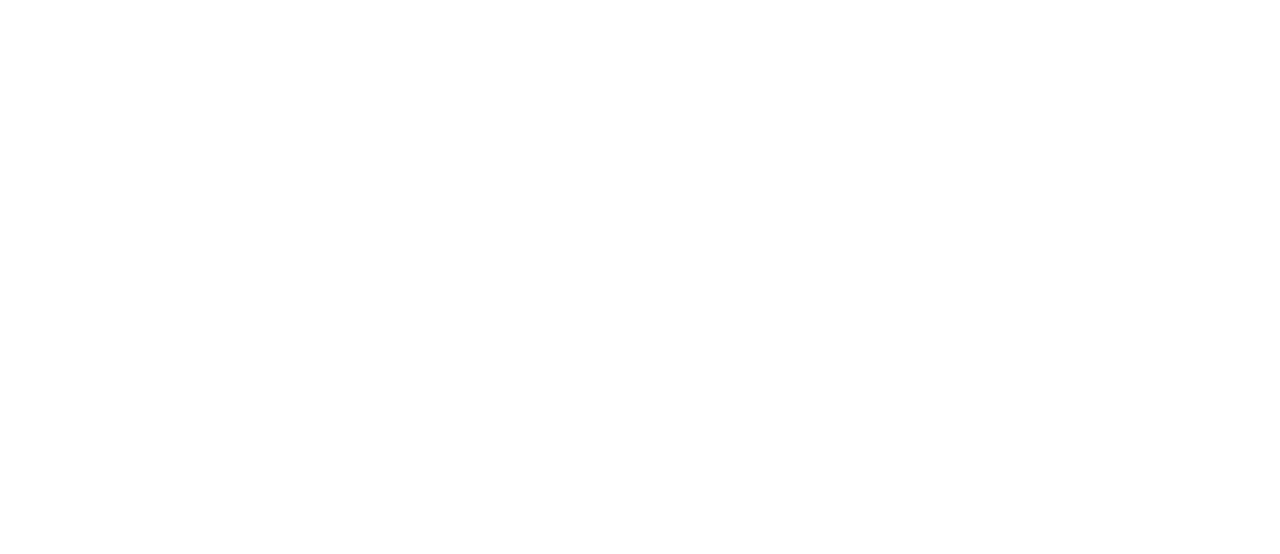
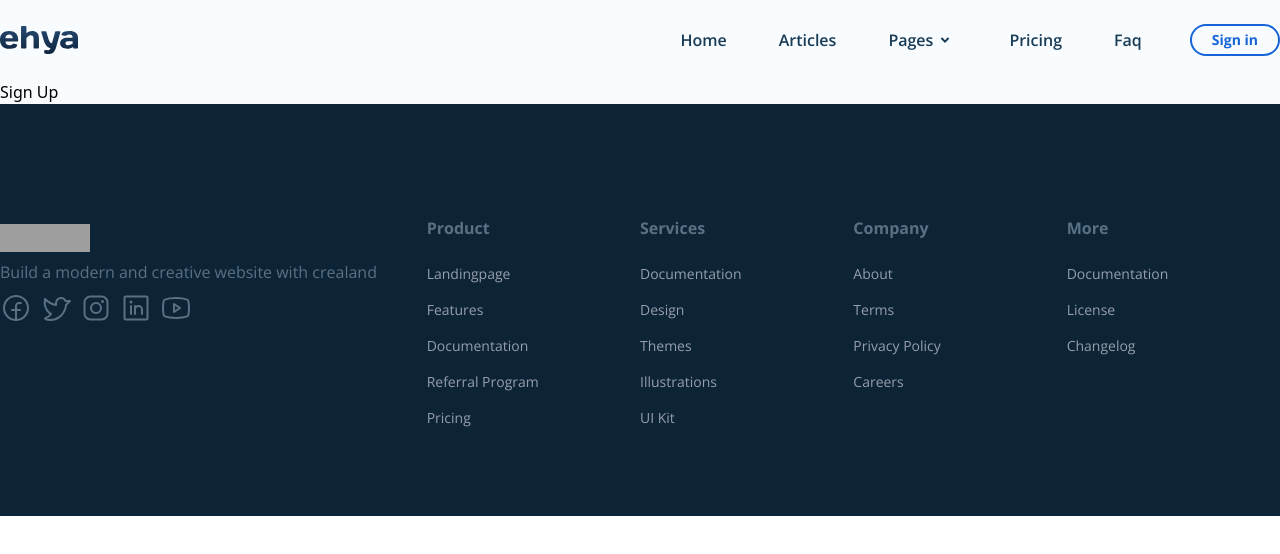
Before and after one commit to satya-ranjon/blog_application, a React (Vite) app: page /sign-up in a window 1280 px wide. Before the commit this address had no page. Shown: the top 554 px of the page. Built offline with nearby package versions, Linux system fonts and the light colour scheme; grey boxes are pictures that could not be loaded.

Commit message:
crate login and signup page

```diff
--- a/src/components/Header.jsx
+++ b/src/components/Header.jsx
@@ -3,6 +3,7 @@ import { images } from "../constants";
 import navItemInfo from "../data/navItemInfo";
 import NavItem from "./NavItem";
 import { AiOutlineMenu, AiOutlineClose } from "react-icons/ai";
+import { Link } from "react-router-dom";
 
 const Header = () => {
   const [navIsVisible, setNavIsVisible] = useState(false);
@@ -29,9 +30,11 @@ const Header = () => {
             <NavItem key={item.name} item={item} />
           ))}
         </ul>
-        <button className="border-2 lg:border-primary rounded-full text-center text-sm text-white lg:text-primary py-1 px-5 font-bold lg:hover:bg-primary lg:hover:text-white transition-colors duration-300 ">
-          Sign in
-        </button>
+        <Link to="/sign-up">
+          <button className="border-2 lg:border-primary rounded-full text-center text-sm text-white lg:text-primary py-1 px-5 font-bold lg:hover:bg-primary lg:hover:text-white transition-colors duration-300 ">
+            Sign in
+          </button>
+        </Link>
       </nav>
     </header>
   );
--- /dev/null
+++ b/src/pages/Registration/Login.jsx
@@ -0,0 +1,11 @@
+import MainLayout from "../../layouts/MainLayout";
+
+const Login = () => {
+  return (
+    <MainLayout>
+      <h1>Login</h1>
+    </MainLayout>
+  );
+};
+
+export default Login;
--- /dev/null
+++ b/src/pages/Registration/SignUp.jsx
@@ -0,0 +1,11 @@
+import MainLayout from "../../layouts/MainLayout";
+
+const SignUp = () => {
+  return (
+    <MainLayout>
+      <h1>Sign Up</h1>
+    </MainLayout>
+  );
+};
+
+export default SignUp;
--- a/src/routes/index.jsx
+++ b/src/routes/index.jsx
@@ -1,12 +1,16 @@
 import { Route, Routes } from "react-router-dom";
 import HomePage from "../pages/Home/HomePage";
 import ArticleDetails from "../pages/ArticleDetails";
+import SignUp from "../pages/Registration/SignUp";
+import Login from "../pages/Registration/Login";
 
 const Routers = () => {
   return (
     <Routes>
       <Route path="/" element={<HomePage />} />
       <Route path="/article-details/:id" element={<ArticleDetails />} />
+      <Route path="/sign-up" element={<SignUp />} />
+      <Route path="/login" element={<Login />} />
     </Routes>
   );
 };
```
